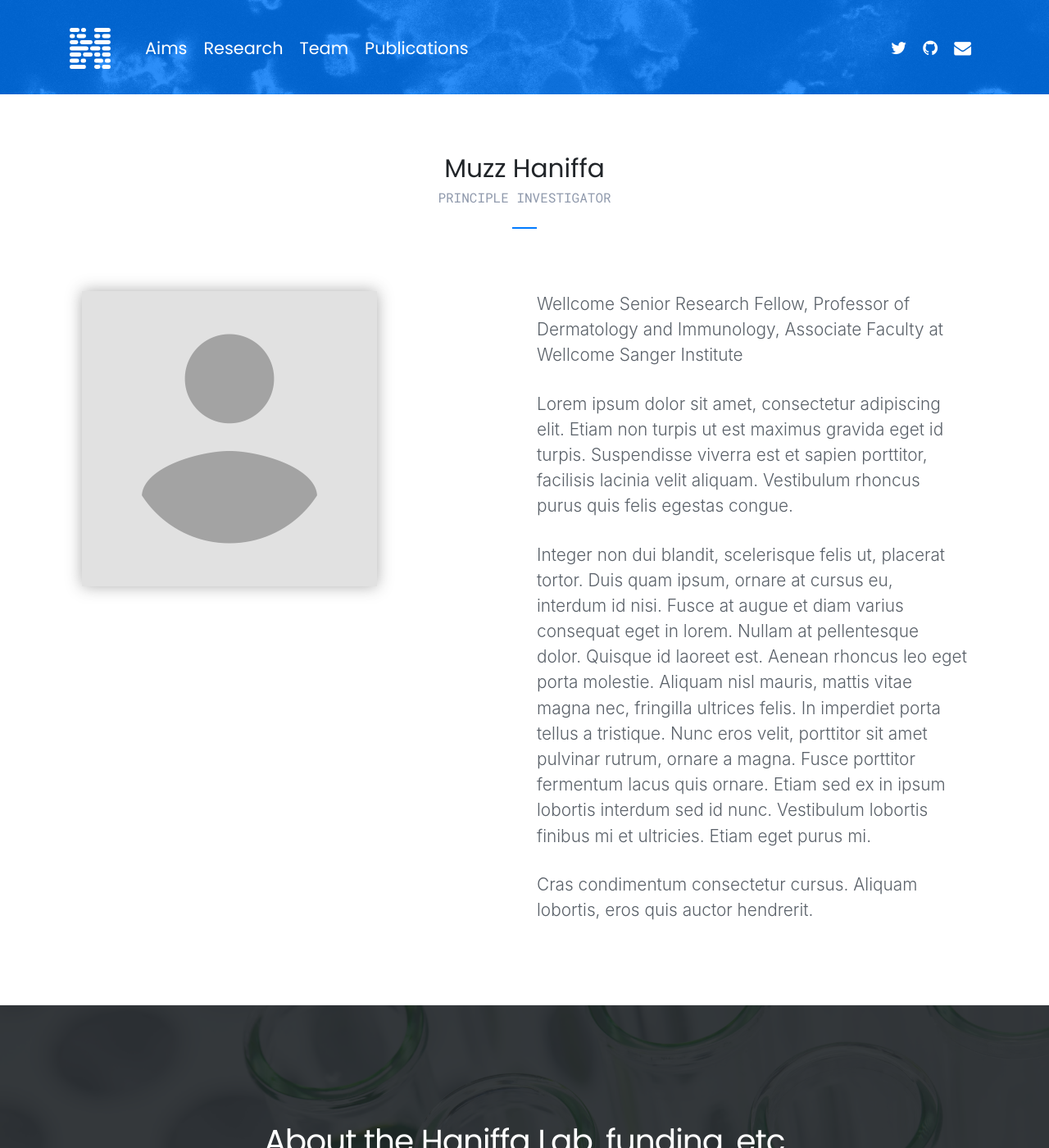
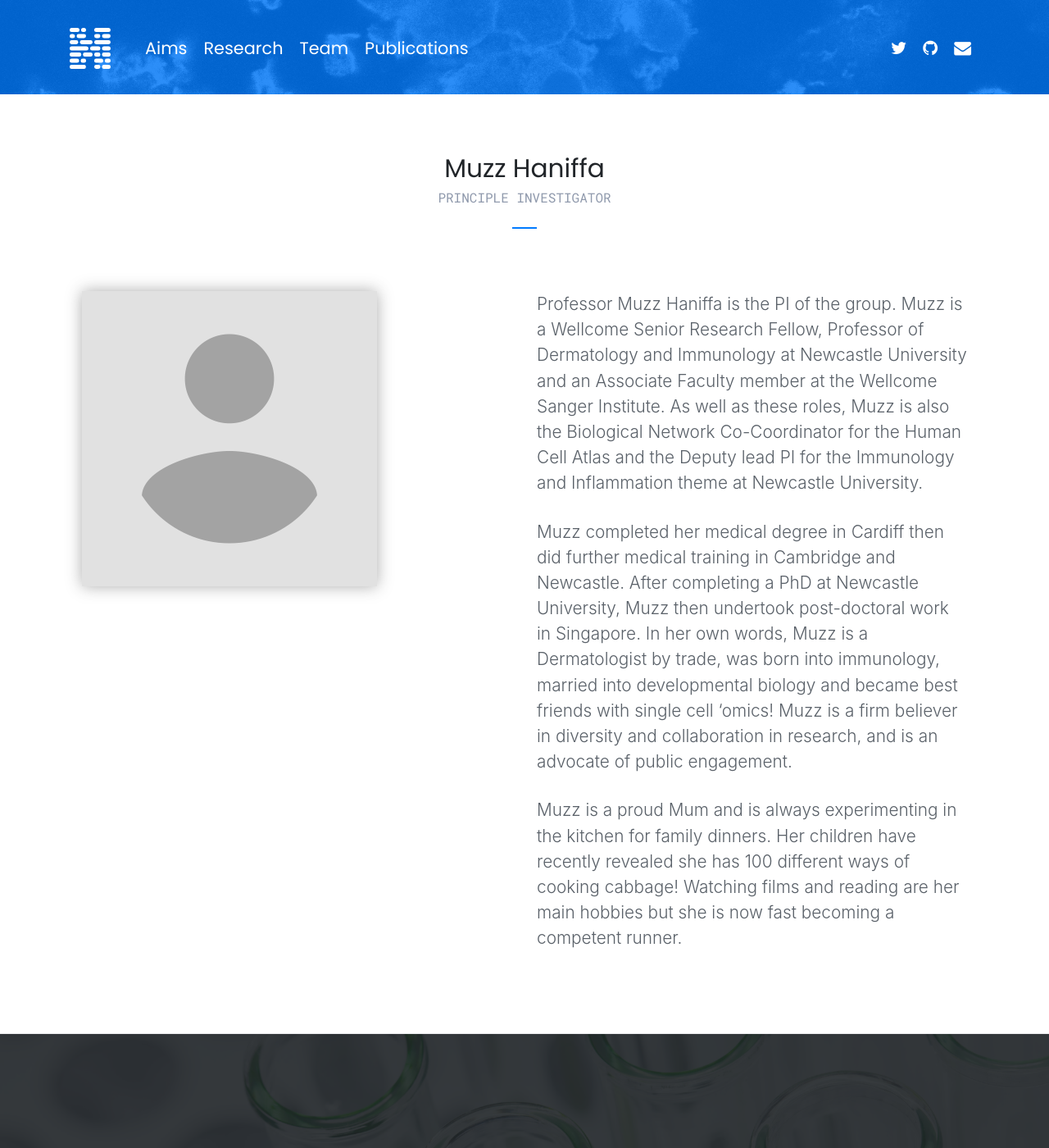
Before and after one commit to haniffalab/haniffalab.github.io, a Jekyll site: the page built from _team/muzz-haniffa.markdown, in a window 1280 px wide and 1400 px high. Shown: the whole window at 82% size. Built offline with Jekyll 4.4.1, drawn with Linux system fonts in a browser that asks for light colours; nearby versions of some CDN libraries.

Commit message:
design updates

```diff
--- a/_team/gary-reynolds.markdown
+++ b/_team/gary-reynolds.markdown
@@ -2,8 +2,8 @@
 layout: team
 name:  "Gary Reynolds"
 position: "Wellcome Trust Clinical Career Development Fellow and Honorary Consultant Rheumatologist"
-thumbnail: "staff-profile.png"
-image: "staff-profile.png"
+thumbnail: "gary-reynolds.png"
+image: "gary-reynolds-full.png"
 ---
 Lorem ipsum dolor sit amet, consectetur adipiscing elit. Etiam non turpis ut est maximus gravida eget id turpis. Suspendisse viverra est et sapien porttitor, facilisis lacinia velit aliquam. Vestibulum rhoncus purus quis felis egestas congue.
 
--- a/_team/justin-engelbert.markdown
+++ b/_team/justin-engelbert.markdown
@@ -5,8 +5,8 @@ position: "Research Technician"
 thumbnail: "staff-profile.png"
 image: "staff-profile.png"
 ---
-Lorem ipsum dolor sit amet, consectetur adipiscing elit. Etiam non turpis ut est maximus gravida eget id turpis. Suspendisse viverra est et sapien porttitor, facilisis lacinia velit aliquam. Vestibulum rhoncus purus quis felis egestas congue.
+Justin Engelbert is a Research Technician in the Haniffa Lab. He is involved in a variety of HCA projects by coordinating the receipt of samples and processing fresh tissues for analysis. He assists with the single cell genomics work using his accomplished skills in molecular biology. Justin is also an important connection between the lab and our external collaborators.
 
-Integer non dui blandit, scelerisque felis ut, placerat tortor. Duis quam ipsum, ornare at cursus eu, interdum id nisi. Fusce at augue et diam varius consequat eget in lorem. Nullam at pellentesque dolor. Quisque id laoreet est. Aenean rhoncus leo eget porta molestie. Aliquam nisl mauris, mattis vitae magna nec, fringilla ultrices felis. In imperdiet porta tellus a tristique. Nunc eros velit, porttitor sit amet pulvinar rutrum, ornare a magna. Fusce porttitor fermentum lacus quis ornare. Etiam sed ex in ipsum lobortis interdum sed id nunc. Vestibulum lobortis finibus mi et ultricies. Etiam eget purus mi.
+Justin is originally from Seattle but completed his BSc degree in Biomedical Sciences at Newcastle University. Using his lab skills and knowledge learned from his degree, Justin is currently constructing a pipeline for spatial genomics, something which he is very interested in. He also hopes to expand on his cell culture experience by being involved with the development of organoid systems.
 
-Cras condimentum consectetur cursus. Aliquam lobortis, eros quis auctor hendrerit.
+In his spare time, Justin is a big fan of cooking meals in the kitchen and baking treats for his friends and family (much to the lab’s delight!). He is particularly proud of his home made sourdough bread!
--- a/_team/muzz-haniffa.markdown
+++ b/_team/muzz-haniffa.markdown
@@ -5,10 +5,8 @@ position: "Principle Investigator"
 thumbnail: "muzz-haniffa.jpg"
 image: "staff-profile.png"
 ---
-Wellcome Senior Research Fellow, Professor of Dermatology and Immunology, Associate Faculty at Wellcome Sanger Institute
+Professor Muzz Haniffa is the PI of the group. Muzz is a Wellcome Senior Research Fellow, Professor of Dermatology and Immunology at Newcastle University and an Associate Faculty member at the Wellcome Sanger Institute. As well as these roles, Muzz is also the Biological Network Co-Coordinator for the Human Cell Atlas and  the Deputy lead PI for the Immunology and Inflammation theme at Newcastle University.
 
-Lorem ipsum dolor sit amet, consectetur adipiscing elit. Etiam non turpis ut est maximus gravida eget id turpis. Suspendisse viverra est et sapien porttitor, facilisis lacinia velit aliquam. Vestibulum rhoncus purus quis felis egestas congue.
+Muzz completed her medical degree in Cardiff then did further medical training in Cambridge and Newcastle. After completing a PhD at Newcastle University, Muzz then undertook post-doctoral work in Singapore. In her own words, Muzz is a Dermatologist by trade, was born into immunology, married into developmental biology and became best friends with single cell ‘omics! Muzz is a firm believer in diversity and collaboration in research, and is an advocate of public engagement.
 
-Integer non dui blandit, scelerisque felis ut, placerat tortor. Duis quam ipsum, ornare at cursus eu, interdum id nisi. Fusce at augue et diam varius consequat eget in lorem. Nullam at pellentesque dolor. Quisque id laoreet est. Aenean rhoncus leo eget porta molestie. Aliquam nisl mauris, mattis vitae magna nec, fringilla ultrices felis. In imperdiet porta tellus a tristique. Nunc eros velit, porttitor sit amet pulvinar rutrum, ornare a magna. Fusce porttitor fermentum lacus quis ornare. Etiam sed ex in ipsum lobortis interdum sed id nunc. Vestibulum lobortis finibus mi et ultricies. Etiam eget purus mi.
-
-Cras condimentum consectetur cursus. Aliquam lobortis, eros quis auctor hendrerit.
+Muzz is a proud Mum and is always experimenting in the kitchen for family dinners. Her children have recently revealed she has 100 different ways of cooking cabbage! Watching films and reading are her main hobbies but she is now fast becoming a competent runner.
```
Also changed, not shown: assets/img/team/gary-reynolds-full.png (added), assets/img/team/gary-reynolds.png (added).
